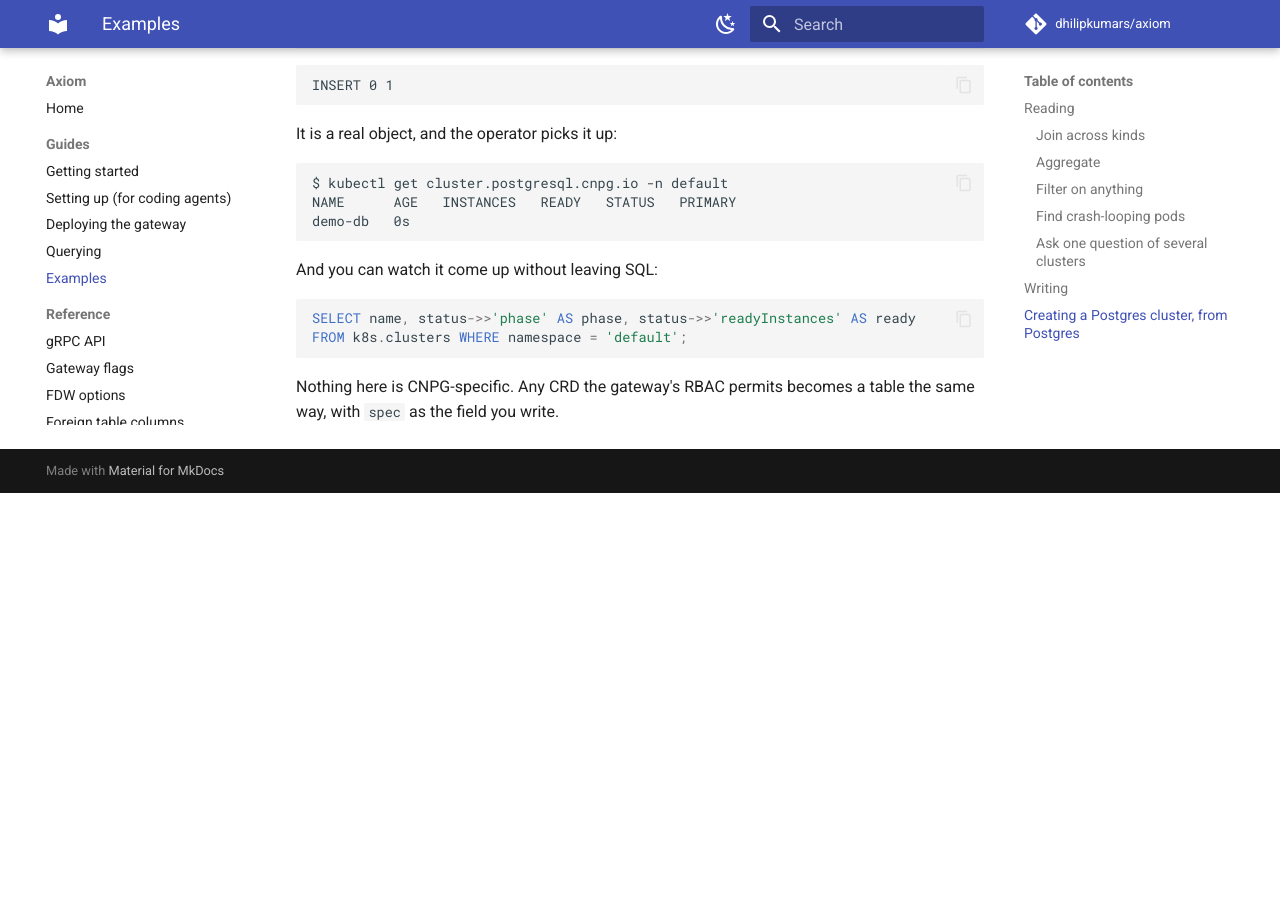
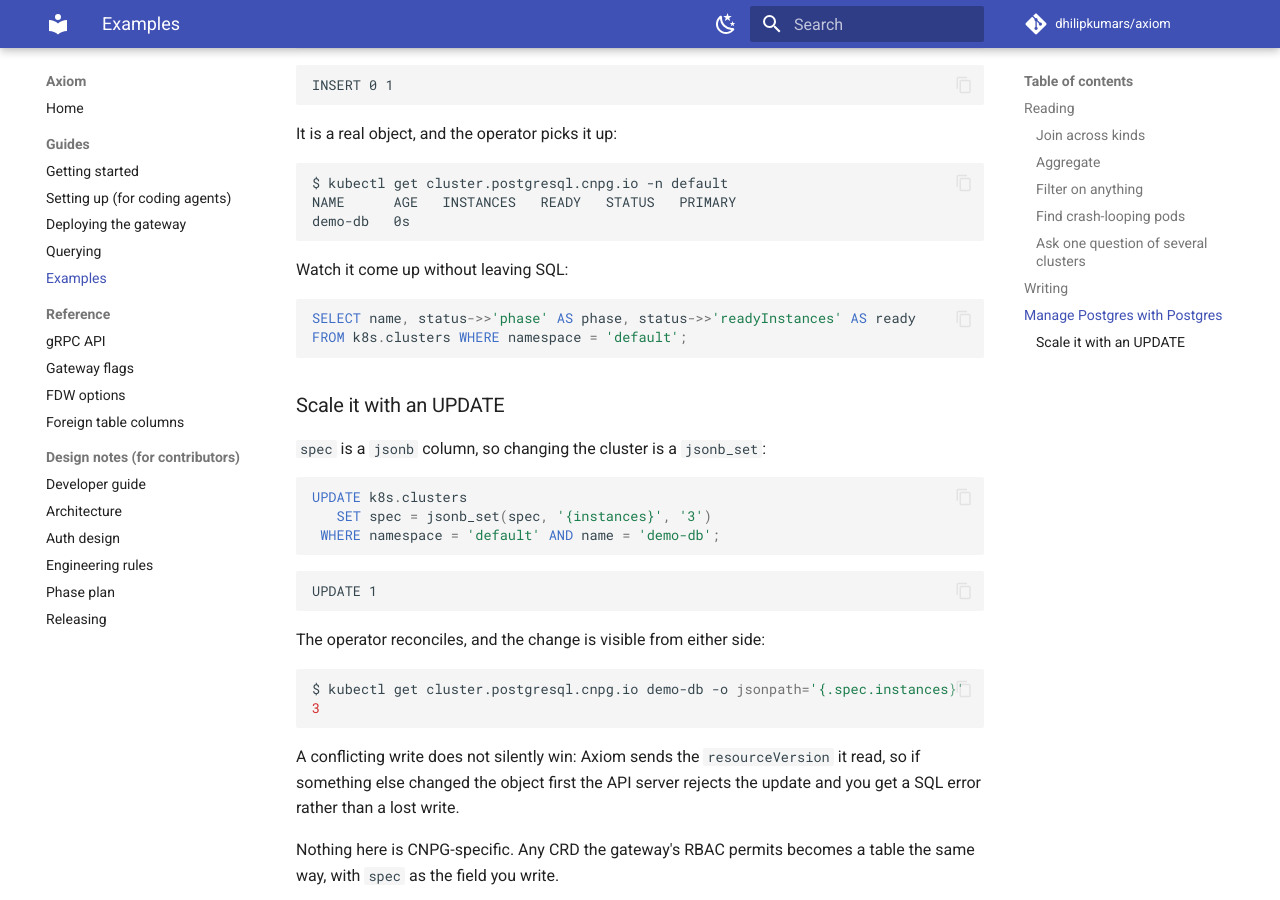
Before and after one commit to dhilipkumars/axiom, an MkDocs documentation site: the page built from docs/guides/examples.md, in a window 1280 px wide and 900 px high, scrolled down 4006 px. Built offline with MkDocs 1.6.1 and Material for MkDocs 9.7.7, drawn with Linux system fonts in a browser that asks for light colours; comment, search, counter and statistics services are not loaded; before the commit the page ends 4499 px from its top, so only the background shows below that; some of the changed text lies outside the part shown.

Commit message:
Manage Postgres with Postgres, and earn the verb
Renamed on review. "Manage" is the better heading but it promised more
than the section did, which was create and observe, so the section now
does what the title says: it scales the cluster with an UPDATE.

Verified rather than written. jsonb_set on the spec column took the
cluster from one instance to three, and kubectl agreed:

  after insert: 1
  UPDATE 1
  after update: 3
  $ kubectl get cluster demo-db -o jsonpath='{.spec.instances}'
  3

That run also closes a loop from an earlier review round. The first
verification used my own server and schema names, which is how the page
came to document a path nobody had walked. This one used the names the
guide actually creates -- CREATE SERVER prod, IMPORT INTO k8s -- so the
documented route is now the route that was tested.

The optimistic-concurrency note is there because it is the question a
Postgres reader asks next: an UPDATE against an object something else
just changed is rejected by the API server rather than silently winning,
and surfaces as a SQL error.

Co-Authored-By: Claude Opus 5 <noreply@anthropic.com>

````diff
--- a/docs/guides/examples.md
+++ b/docs/guides/examples.md
@@ -2,8 +2,9 @@
 
 Things worth doing that are awkward or impossible with `kubectl`.
 
-The CloudNativePG example at the end was run end to end, including confirming
-that `kubectl` saw the object Postgres created. The read queries are written
+The CloudNativePG example at the end was run end to end — create, observe and
+scale — against a kind cluster, confirming from `kubectl` that each change
+Postgres made was real. The read queries are written
 against the column reference in [Foreign table
 columns](../generated/columns.md) rather than run individually — if one does
 not work, that is a bug worth reporting.
@@ -142,10 +143,11 @@ k8s.pods` raises `0A000 foreign tables on pods are read-only` rather than
 evicting anything — deleting a pod by `WHERE` clause is too easy to do by
 accident and too hard to undo.
 
-## Creating a Postgres cluster, from Postgres
+## Manage Postgres with Postgres
 
-The clearest demonstration of what Axiom is: a Postgres instance provisioning a
-Postgres cluster by `INSERT`, through [CloudNativePG](https://cloudnative-pg.io).
+The clearest demonstration of what Axiom is: one Postgres instance creating,
+inspecting and scaling another — through [CloudNativePG](https://cloudnative-pg.io),
+with no `kubectl` and no YAML.
 
 **First, install the operator**, which is what creates the CRD the gateway can
 then discover:
@@ -216,12 +218,37 @@ NAME      AGE   INSTANCES   READY   STATUS   PRIMARY
 demo-db   0s
 ```
 
-And you can watch it come up without leaving SQL:
+Watch it come up without leaving SQL:
 
 ```sql
 SELECT name, status->>'phase' AS phase, status->>'readyInstances' AS ready
 FROM k8s.clusters WHERE namespace = 'default';
 ```
 
+### Scale it with an UPDATE
+
+`spec` is a `jsonb` column, so changing the cluster is a `jsonb_set`:
+
+```sql
+UPDATE k8s.clusters
+   SET spec = jsonb_set(spec, '{instances}', '3')
+ WHERE namespace = 'default' AND name = 'demo-db';
+```
+
+```
+UPDATE 1
+```
+
+The operator reconciles, and the change is visible from either side:
+
+```sh
+$ kubectl get cluster.postgresql.cnpg.io demo-db -o jsonpath='{.spec.instances}'
+3
+```
+
+A conflicting write does not silently win: Axiom sends the `resourceVersion` it
+read, so if something else changed the object first the API server rejects the
+update and you get a SQL error rather than a lost write.
+
 Nothing here is CNPG-specific. Any CRD the gateway's RBAC permits becomes a
 table the same way, with `spec` as the field you write.
````
Also changed, not shown: README.md (+1 -1 lines).
